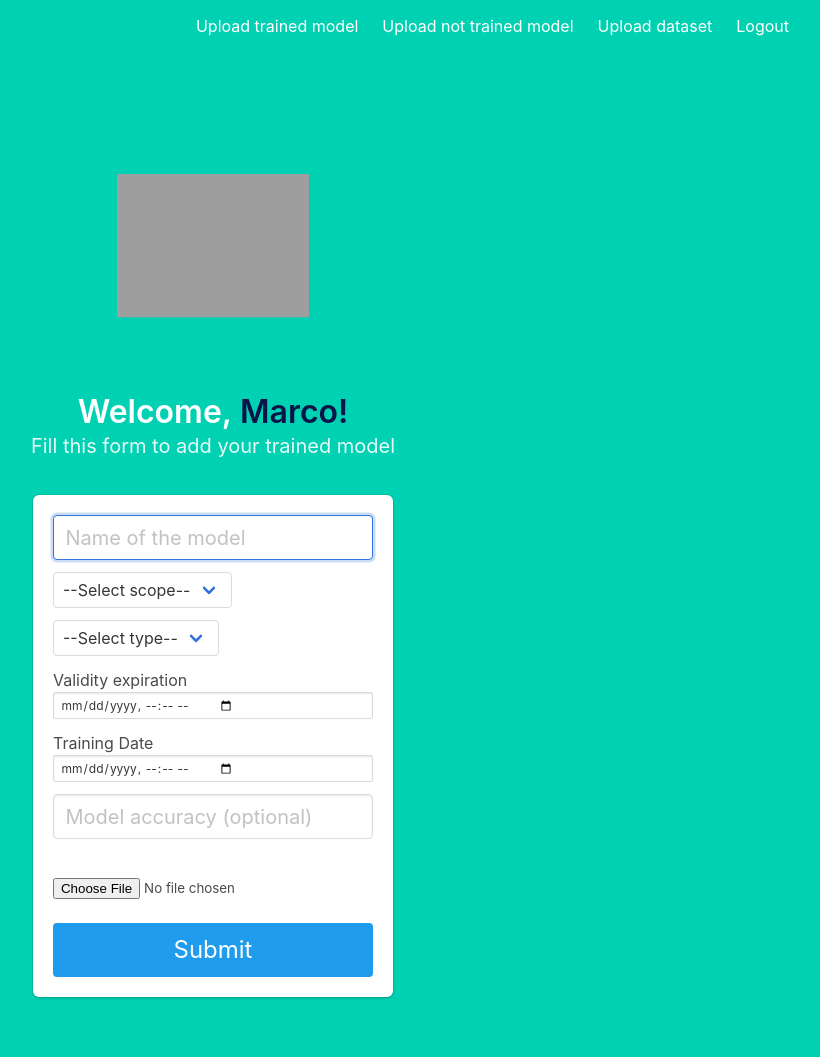
After one commit to 5growth/aimlp, a Flask app: page /uploadModel in a window 1280 px wide. The commit adds this page. Shown: the whole page, without its empty margins (427-1247 px from the left). Run offline with Flask 2, Linux system fonts and the light colour scheme; a user stored in the database is signed in; grey boxes are pictures that could not be loaded.

Commit message:
Added tab for dataset upload and for modelTBT(ToBeTrained) upload. Updated Dataset model in model.py. Still to create modelTBT table in database.

```diff
--- a/web/auth.py
+++ b/web/auth.py
@@ -27,7 +27,7 @@ def login_post():
 
     # if the above check passes, then we know the user has the right credentials
     login_user(user, remember=remember)
-    return redirect(url_for('main.upload'))
+    return redirect(url_for('main.uploadModel'))
 
 @auth.route('/logout')
 @login_required
--- a/web/main.py
+++ b/web/main.py
@@ -4,24 +4,29 @@ from werkzeug.utils import secure_filename
 import os
 from datetime import datetime
 from config import db
-from model import Model
+from model import Model, Dataset
 
 main = Blueprint('main', __name__)
-valid_extension = ['.h5']
+valid_extension = ['.jar','.h5']
+valid_extensionTBT = ['.jar','.h5']
+valid_extensionDataset = ['.jar','.zip']
+
 upload_path = 'uploaded_models'
+upload_pathTBT = 'uploaded_modelsTBT'
+upload_pathDataset = 'uploaded_datasets'
 
 @main.route('/')
 def index():
     return render_template('index.html')
 
-@main.route('/upload')
+@main.route('/uploadModel')
 @login_required
-def upload():
-    return render_template('upload.html', name=current_user.name)
+def uploadModel():
+    return render_template('uploadModel.html', name=current_user.name)
 
-@main.route('/upload', methods=['POST'])
+@main.route('/uploadModel', methods=['POST'])
 @login_required
-def upload_post():
+def uploadModel_post():
     modelName = str(request.form.get("name"))
     modelScope = str(request.form.get("scope"))
     modelType = str(request.form.get("type"))
@@ -81,7 +86,7 @@ def upload_post():
 
     if (toBeChecked != "<br/>"):
         flash('Please check the following issues: ' + toBeChecked)
-        return redirect(url_for('main.upload'))
+        return redirect(url_for('main.uploadModel'))
     else:
         uploadedFile.save(os.path.join(upload_path, modelFilename))
 
@@ -91,8 +96,119 @@ def upload_post():
         db.session.add(new_model)
         db.session.commit()
 
-        return render_template('upload.html',
+        return render_template('uploadModel.html',
             show_report=1, name=current_user.name, surname=current_user.surname, modelAccuracy=modelAccuracy,
             modelName=modelName, modelScope=modelScope, modelType=modelType,
             modelCreation=modelCreation, modelValidity=modelValidity, modelTraining=modelTraining,
             authorAffiliation=authorAffiliation, modelFilename=modelFilename)
+
+@main.route('/uploadDataset')
+@login_required
+def uploadDataset():
+    return render_template('uploadDataset.html', name=current_user.name)
+
+@main.route('/uploadDataset', methods=['POST'])
+@login_required
+def uploadDataset_post():
+    datasetName = str(request.form.get("name"))
+    datasetScope = str(request.form.get("scope"))
+    datasetType = str(request.form.get("type"))
+    serviceType = str(request.form.get("serviceType"))
+    datasetValidity = str(request.form.get("validity")).replace("T", " ")
+    uploadedFile = request.files['file']
+    authorAffiliation = current_user.affiliation
+    datasetFilename = secure_filename(uploadedFile.filename)
+
+    #convert times
+    try:
+        datasetValidity = datetime.strptime(datasetValidity,"%Y-%m-%d %H:%M")
+    except ValueError:
+        datasetValidity = None
+
+    toBeChecked = "<br/>"
+    if (datasetName == "None" or datasetName == ""):
+        toBeChecked = toBeChecked+"* Name is wrong [cannot be empty]<br/>"
+    if (datasetScope == "None" or datasetScope == ""):
+        toBeChecked = toBeChecked+"* Scope is wrong [cannot be empty]<br/>"
+    if (datasetType == "None" or datasetType == ""):
+        toBeChecked = toBeChecked+"* Type is wrong [cannot be empty]<br/>"
+    if (serviceType == "None" or serviceType == ""):
+        toBeChecked = toBeChecked+"* Service type is wrong [cannot be empty]<br/>"
+
+    if datasetFilename != '':
+        file_ext = os.path.splitext(datasetFilename)[1]
+        if file_ext not in valid_extensionDataset:
+            toBeChecked = toBeChecked+"* Dataset file extension: " + file_ext + " is not a correct extension!"
+    else:
+        toBeChecked = toBeChecked+"* You must include your dataset file!"
+
+    #print(modelName,modelScope,modelType,modelCreation,modelValidity,modelTraining,modelAuthor,modelFilename)
+
+    if (toBeChecked != "<br/>"):
+        flash('Please check the following issues: ' + toBeChecked)
+        return redirect(url_for('main.uploadDataset'))
+    else:
+        uploadedFile.save(os.path.join(upload_pathDataset, datasetFilename))
+
+        new_dataset = Dataset(name=datasetName, scope=datasetScope, type=datasetType, external=True,
+             validity_expiration_timestamp=datasetValidity, author=authorAffiliation, service_type=serviceType, file_name=datasetFilename)
+        db.session.add(new_dataset)
+        db.session.commit()
+
+        return render_template('uploadDataset.html',
+            show_report=1, name=current_user.name, surname=current_user.surname, datasetName=datasetName,
+            datasetScope=datasetScope, datasetType=datasetType, serviceType=serviceType,
+            datasetValidity=datasetValidity,authorAffiliation=authorAffiliation, datasetFilename=datasetFilename)
+
+@main.route('/uploadModelTBT')
+@login_required
+def uploadModelTBT():
+    return render_template('uploadModelTBT.html', name=current_user.name)
+
+@main.route('/uploadModelTBT', methods=['POST'])
+@login_required
+def uploadModelTBT_post():
+    modelName = str(request.form.get("name"))
+    modelScope = str(request.form.get("scope"))
+    modelType = str(request.form.get("type"))
+    serviceType = str(request.form.get("serviceType"))
+
+    uploadedFile = request.files['file']
+    authorAffiliation = current_user.affiliation
+    modelFilename = secure_filename(uploadedFile.filename)
+
+    toBeChecked = "<br/>"
+    if (modelName == "None" or modelName == ""):
+        toBeChecked = toBeChecked+"* Name is wrong [cannot be empty]<br/>"
+    if (modelScope == "None" or modelScope == ""):
+        toBeChecked = toBeChecked+"* Scope is wrong [cannot be empty]<br/>"
+    if (modelType == "None" or modelType == ""):
+        toBeChecked = toBeChecked+"* Type is wrong [cannot be empty]<br/>"
+    if (serviceType == "None" or serviceType == ""):
+        toBeChecked = toBeChecked+"* Service type is wrong [cannot be empty]<br/>"
+
+    if modelFilename != '':
+        file_ext = os.path.splitext(modelFilename)[1]
+        if file_ext not in valid_extensionTBT:
+            toBeChecked = toBeChecked+"* Model file extension: " + file_ext + " is not a correct extension!"
+    else:
+        toBeChecked = toBeChecked+"* You must include your model file!"
+
+    #print(modelName,modelScope,modelType,modelCreation,modelValidity,modelTraining,modelAuthor,modelFilename)
+
+    if (toBeChecked != "<br/>"):
+        flash('Please check the following issues: ' + toBeChecked)
+        return redirect(url_for('main.uploadModelTBT'))
+    else:
+        uploadedFile.save(os.path.join(upload_pathTBT, modelFilename))
+
+        #new_model = Model(name=modelName, scope=modelScope, type=modelType, external=True, accuracy=modelAccuracy,
+        #    status="trained", validity_expiration_timestamp=modelValidity, training_timestamp=modelTraining,
+        #    author=authorAffiliation, creation_timestamp=modelCreation, latest_update=modelCreation, file_name=modelFilename)
+        #db.session.add(new_model)
+        #db.session.commit()
+
+        return render_template('uploadModelTBT.html',
+            show_report=1, name=current_user.name, surname=current_user.surname, modelName=modelName,
+            modelScope=modelScope, modelType=modelType, serviceType=serviceType,
+            authorAffiliation=authorAffiliation, modelFilename=modelFilename)
--- a/web/templates/base.html
+++ b/web/templates/base.html
@@ -24,9 +24,16 @@
                                 </a>
                                 {% endif %}
                                 {% if current_user.is_authenticated %}
-                                <a href="{{ url_for('main.upload') }}" class="navbar-item">
-                                    Upload your model
+                                <a href="{{ url_for('main.uploadModel') }}" class="navbar-item">
+                                    Upload trained model
                                 </a>
+                                <a href="{{ url_for('main.uploadModelTBT') }}" class="navbar-item">
+                                    Upload not trained model
+                                </a>
+                                <a href="{{ url_for('main.uploadDataset') }}" class="navbar-item">
+                                    Upload dataset
+                                </a>
+
                                 {% endif %}
                                 {% if not current_user.is_authenticated %}
                                 <a href="{{ url_for('auth.login') }}" class="navbar-item">
--- /dev/null
+++ b/web/templates/uploadModel.html
@@ -0,0 +1,116 @@
+{% extends "base.html" %}
+<link href="~bulma-calendar/dist/css/bulma-calendar.min.css" rel="stylesheet">
+<script src="~bulma-calendar/dist/js/bulma-calendar.min.js"></script>
+
+{% block content %}
+
+{% if not show_report %}
+
+<h1 style="color: #5e9ca0; text-align: center; scale: 0.5"><img src="https://5g-ppp.eu/wp-content/uploads/2019/06/5Growth_rgb_horizontal.png" style="width: 30vw; min-width: 330px;" /></h1>
+<h1 class="title">
+	Welcome,&nbsp;<span style="color: #091549;">{{name}}!</span>
+</h1>
+<h2 class="subtitle">
+	Fill this form to add your trained model</h1>
+
+<div class="column is-4 is-offset-4">
+    <div class="box" align="left">
+        <form method="POST" action="/uploadModel" enctype="multipart/form-data">
+
+            <div class="field">
+                <div class="control">
+                    <input class="input is-medium" type="text" name="name" placeholder="Name of the model" autofocus="">
+                </div>
+            </div>
+
+            <div class="field">
+			    <span class="select">
+      			<select name="scope">
+        			<option value="None">--Select scope--</option>
+        			<option value="Scope1"> Scope 1</option>
+        			<option value="Scope2"> Scope 2</option>
+        			<option value="Scope3"> Scope 3</option>
+        		</select>
+    			</span>
+    		</div>
+
+    		<div class="field">
+			    <span class="select">
+      			<select  name="type">
+        			<option value="None">--Select type--</option>
+        			<option value="spark">Spark</option>
+        			<option value="bigdl">BigDL</option>
+        		</select>
+    			</span>
+    		</div>
+
+            <div class="field">
+                <div class="control">
+                	Validity expiration
+                    <input class="input is-small" type="datetime-local" name="validity" >
+                </div>
+            </div>
+            <div class="field">
+                <div class="control">
+                	Training Date
+                    <input class="input is-small" type="datetime-local" name="training" >
+                </div>
+            </div>
+
+            <div class="field">
+                <div class="control">
+                    <input class="input is-medium" type="text" name="accuracy" placeholder="Model accuracy (optional)" autofocus="">
+                </div>
+            </div>
+
+        	<br />
+            <h2 style="text-align: left;"><strong><input type="file" name="file" accept=".jar,.h5" /></strong></h2>
+         	<br />
+            <!--<h2 style="text-align: left;"><strong><input type="file" name="file2" accept=".jar" /></strong></h2>
+            <br />-->
+
+        	<h2 style="text-align: center;"><strong><input class="button is-block is-info is-large is-fullwidth" type="submit" value="Submit" /></strong></h2>
+        </form>
+    </div>
+</div>
+
+{% with messages = get_flashed_messages() %}
+{% if messages %}
+    <div class="notification is-danger">
+        {{ messages[0]|safe}}
+    </div>
+{% endif %}
+{% endwith %}
+
+{% else %}
+
+<h1 style="color: #5e9ca0; text-align: center; scale: 0.5"><img src="https://5g-ppp.eu/wp-content/uploads/2019/06/5Growth_rgb_horizontal.png" style="width: 30vw; min-width: 330px;" /></h1>
+<h1 class="title">
+    Welcome,&nbsp;<span style="color: #091549;">{{name}}!</span>
+</h1>
+<h2 class="subtitle">
+    Your model was loaded successfuly. Here's the information you entered:</h1>
+
+<div class="column is-4 is-offset-4">
+    <div class="box" align="left">
+        <span style="color:#999999";>Author:</span> {{name}} {{surname}}<br/>
+        <span style="color:#999999";>Author Affiliation:</span> {{authorAffiliation}} <br/>
+        <span style="color:#999999";>Model Name:</span> {{modelName}} <br/>
+        <span style="color:#999999";>Model Scope:</span> {{modelScope}} <br/>
+        <span style="color:#999999";>Model Type:</span> {{modelType}} <br/>
+        <span style="color:#999999";>Upload Date:</span> {{modelCreation}} <br/>
+        <span style="color:#999999";>Validity Expiration:</span> {{modelValidity}} <br/>
+        <span style="color:#999999";>Training Date:</span> {{modelTraining}} <br/>
+        <span style="color:#999999";>Model Accuracy:</span> {{modelAccuracy}} <br/>
+        <span style="color:#999999";>Model filename:</span> {{modelFilename}} <br/>
+        <br/>
+        <h2 style="text-align: center;"> <a href="{{ url_for('main.uploadModel') }}" class="button is-block is-info is-large is-fullwidth"/> Close </a> </h2>
+    </div>
+</div>
+
+
+{% endif %}
+
+{% endblock %}
+
+style="color: #505050;">
```
Also changed, not shown: model.py (+17 -10 lines), web/templates/uploadDataset.html (added, +109 -0 lines), web/templates/uploadModelTBT.html (renamed from web/templates/upload.html, +14 -28 lines), db.sqlite3.
